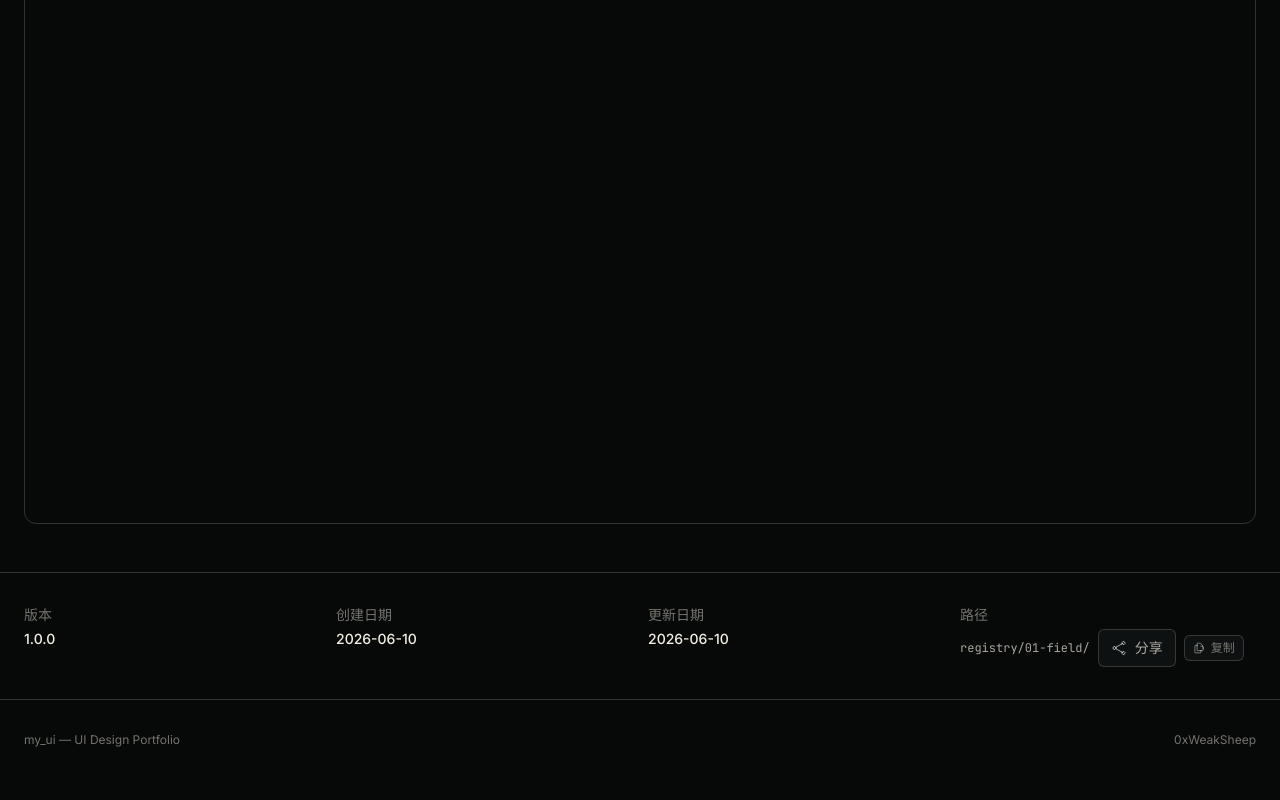
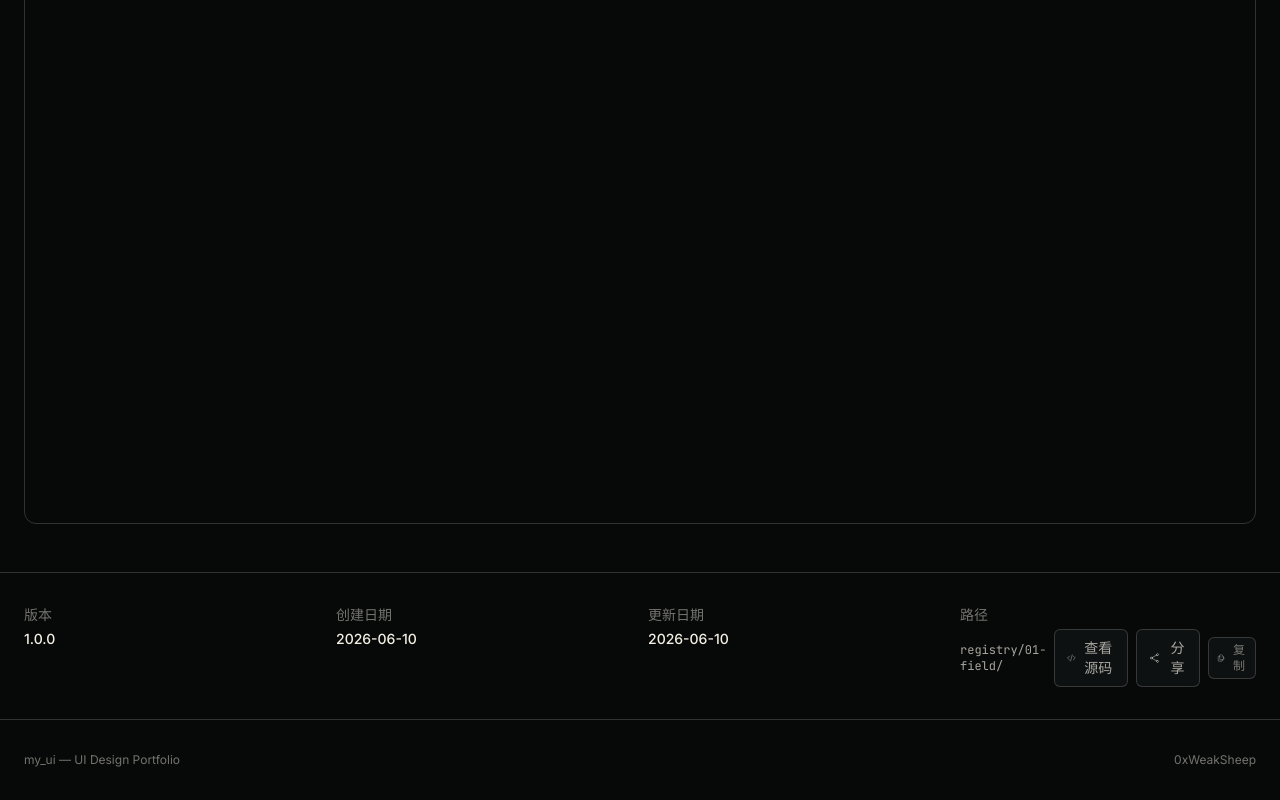
Before and after one commit to 0xWeakSheep/my_ui, a Next.js app: page /works/field in a window 1280 px wide. Shown: the part 574-1374 px from the top of the page. Built offline with nearby package versions, Linux system fonts and the light colour scheme.

Commit message:
feat: 添加查看源码按钮
- 新增 components/ui/download-button.tsx
  - 链接到 GitHub 仓库对应作品目录
  - 在新窗口打开
- 详情页元数据区域添加 DownloadButton

```diff
--- a/app/works/[slug]/page.tsx
+++ b/app/works/[slug]/page.tsx
@@ -8,6 +8,7 @@ import { Tooltip } from "@/components/ui/tooltip";
 import { CopyButton } from "@/components/ui/copy-button";
 import { ShareButton } from "@/components/ui/share-button";
 import { FullscreenButton } from "@/components/ui/fullscreen-button";
+import { DownloadButton } from "@/components/ui/download-button";
 import { RelatedWorks } from "@/components/preview/related-works";
 import { works as allWorks } from "@/data/works";
 
@@ -146,7 +147,8 @@ export default async function WorkPage({ params }: Props) {
               <div>
                 <dt className="text-text-tertiary">路径</dt>
                 <dd className="mt-1 flex items-center gap-2 font-mono text-xs text-text-secondary">
-                  registry/{work.id}-{work.slug}/<ShareButton title={work.title} />
+                  registry/{work.id}-{work.slug}/
+                  <DownloadButton workId={work.id} workSlug={work.slug} /><ShareButton title={work.title} />
                   <CopyButton text={`registry/${work.id}-${work.slug}/`} />
                 </dd>
               </div>
--- /dev/null
+++ b/components/ui/download-button.tsx
@@ -0,0 +1,24 @@
+"use client";
+
+interface DownloadButtonProps {
+  workId: string;
+  workSlug: string;
+}
+
+export function DownloadButton({ workId, workSlug }: DownloadButtonProps) {
+  const repoUrl = `https://github.com/0xWeakSheep/my_ui/tree/main/registry/${workId}-${workSlug}`;
+
+  return (
+    <a
+      href={repoUrl}
+      target="_blank"
+      rel="noopener noreferrer"
+      className="inline-flex items-center gap-2 rounded-md border border-border-subtle bg-bg-elevated px-3 py-2 text-sm text-text-secondary transition-colors hover:border-accent-gold/40 hover:text-accent-amber"
+    >
+      <svg className="h-4 w-4" fill="none" viewBox="0 0 24 24" stroke="currentColor" strokeWidth={1.5}>
+        <path strokeLinecap="round" strokeLinejoin="round" d="M17.25 6.75 22.5 12l-5.25 5.25m-10.5 0L1.5 12l5.25-5.25m7.5-3-4.5 16.5" />
+      </svg>
+      查看源码
+    </a>
+  );
+}
```
